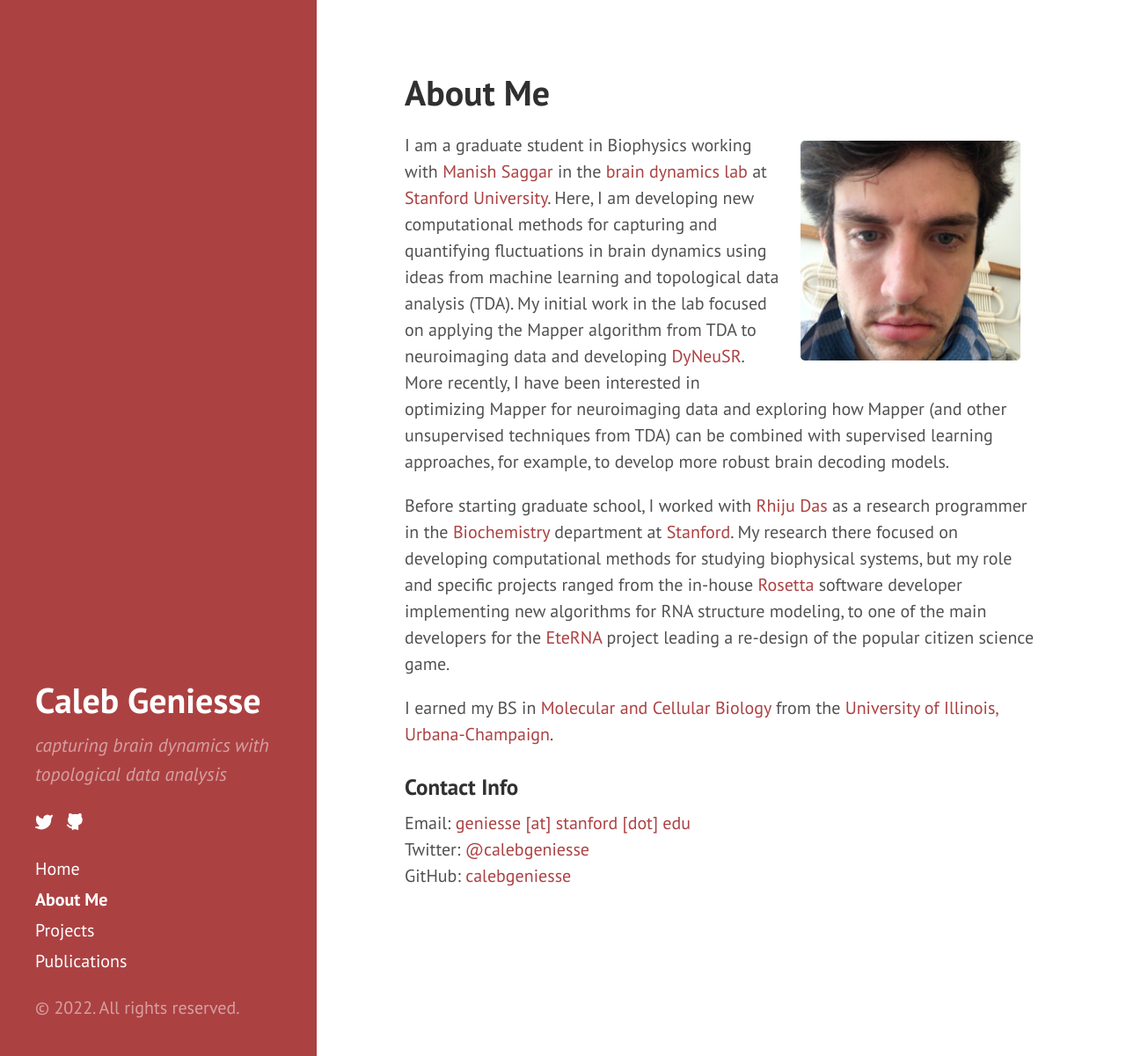
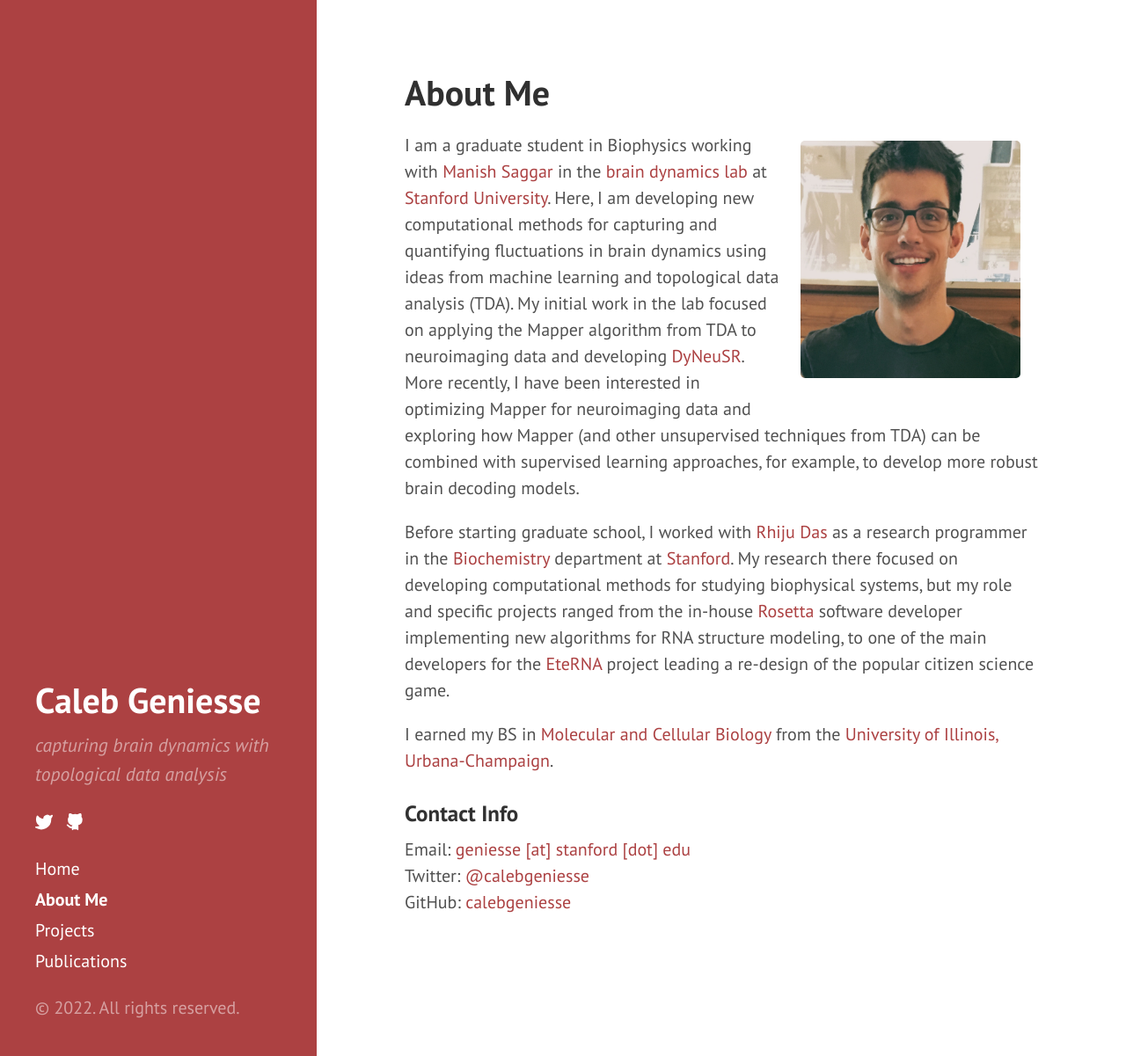
Before and after one commit to calebgeniesse/calebgeniesse.github.io, a Jekyll site: the page built from about-me.md, in a window 1280 px wide and 1201 px high. Shown: the whole window at 88% size. Built offline with Jekyll 4.4.1, drawn with Linux system fonts in a browser that asks for light colours.

Commit message:
use older picture

```diff
--- a/about-me.md
+++ b/about-me.md
@@ -4,7 +4,7 @@
 ---
 
 <p>
-	<img src="{{ site.baseurl }}/public/images/me2.png?s=250" style="max-width:250px; margin: 1em; float: right">
+	<img src="{{ site.baseurl }}/public/images/me.jpg?s=250" style="max-width:250px; margin: 1em; float: right">
 </p>
 
 
```
